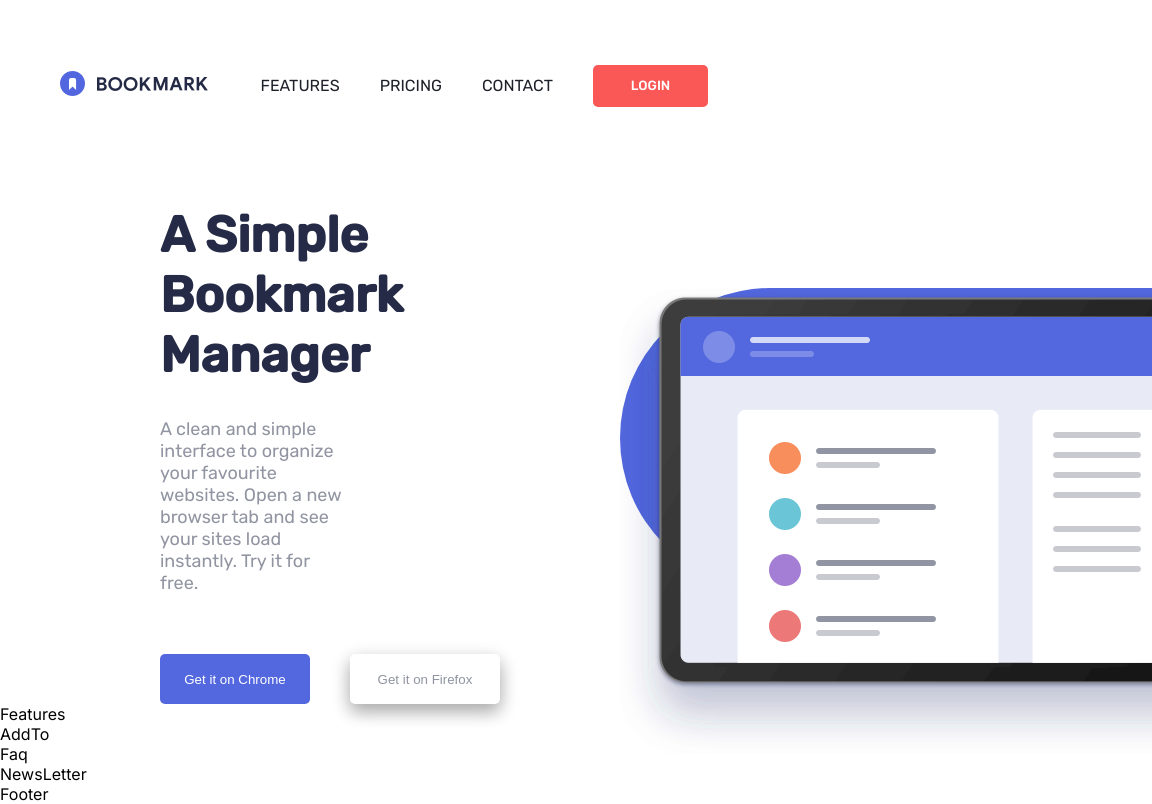
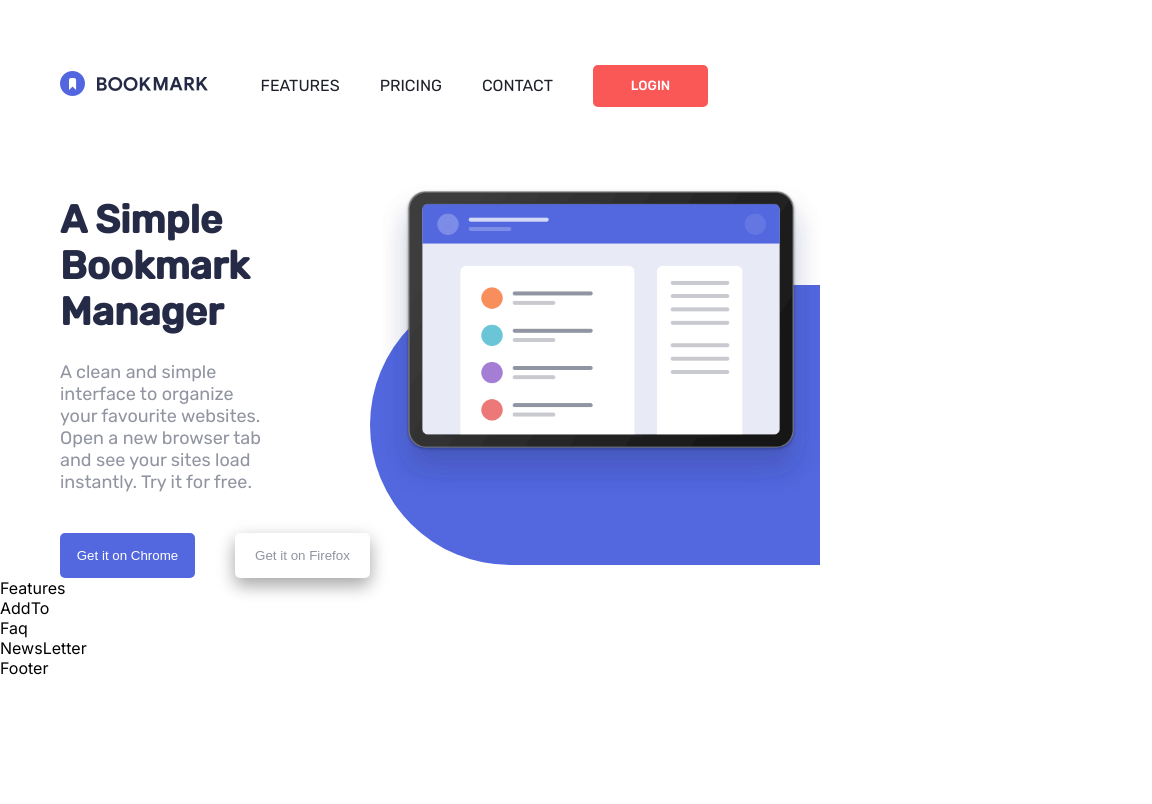
Before and after one commit to chinmayagarwal3007/bookmark-landing-page, a Next.js app: page / in a window 768 px wide. Shown: the top 804 px of the page, 1152 px wide, since content can reach past the window. Built offline with nearby package versions, Linux system fonts and the light colour scheme.

Commit message:
about mobile version left

```diff
--- a/src/components/about/about.module.css
+++ b/src/components/about/about.module.css
@@ -66,10 +66,11 @@
 
 .block{
     background-color: hsl(231, 69%, 60%);
-    height: 300px;
+    height: 400px;
     width: 600px;
     border-bottom-left-radius: 150px;
     border-top-left-radius: 150px;
+    margin-top: 100px;
 }
 
 .image{
@@ -79,4 +80,69 @@
 
 .img{
     position: absolute;
+    top: 0px;
+    right: 40px;
 }
+
+
+@media (max-width: 764px) {
+}
+
+/* Styles for small tablets */
+@media (min-width: 764px) and (max-width: 968px){
+    .info{
+        margin-right: 0px;
+    }
+    .img{
+        width: 438px;
+        height: 310.666px;
+        right: 0px;
+    }
+    .block{
+        height: 280px;
+        width: 450px;
+    }
+    .content{
+        margin-right: 100px;
+    }
+    .container{
+        margin-left: 60px;
+    }
+    .heading{
+        font-size: 39px;
+        padding-right: 25px;
+    }
+    .buttons{
+        margin-top: 40px;
+    }
+    .chrome{
+        width: 135px;
+        height: 45px;
+    }
+
+    .firefox{
+        width: 135px;
+        height: 45px;
+    }
+}
+
+/* Styles for large tablets */
+@media (min-width: 968px) and (max-width: 1024px) {
+    .info{
+        margin-right: 20px;
+    }
+    .img{
+        width: 547.5px;
+        height: 388.333px;
+    }
+    .block{
+        height: 300px;
+        width: 500px;
+    }
+    .content{
+        margin-right: 100px;
+    }
+    .container{
+        margin-left: 60px;
+    }
+}
```
